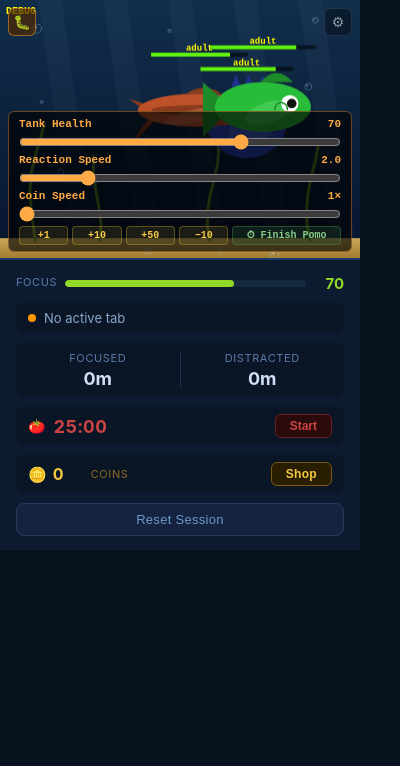
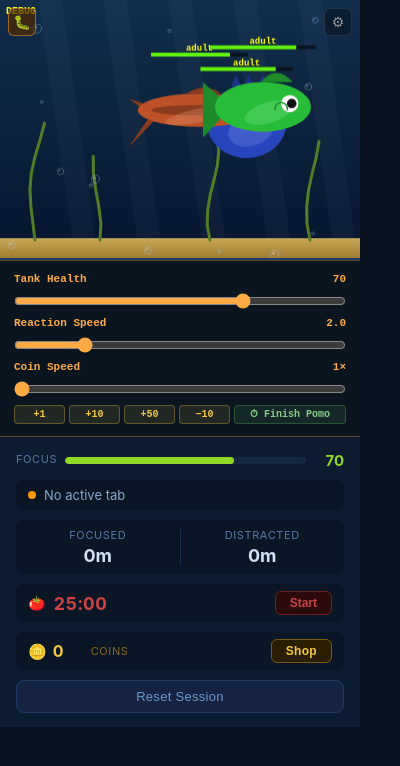
Before and after one commit to JackieYJC/FocusFishTankChromeExt, a browser extension: page src/popup/popup.html in a window 400 px wide. Both pictures are taken after a click on the button "Debug Mode". Drawn offline with Linux system fonts and the light colour scheme.

Commit message:
Move debug panel below tank canvas
Debug panel was positioned absolutely inside #tank-wrapper, overlapping
the fish. Move it into normal document flow between the canvas and the
info panel so it expands the popup height instead of covering the tank.

```diff
--- a/src/popup/popup.css
+++ b/src/popup/popup.css
@@ -46,15 +46,15 @@ body {
 
 #debug-panel {
   display: none;
-  position: absolute; bottom: 8px; left: 8px; right: 8px;
-  background: rgba(0,0,0,0.65);
-  border: 1px solid rgba(255,160,60,0.4);
-  border-radius: 6px;
-  padding: 6px 10px;
+  flex-direction: column; gap: 8px;
+  padding: 12px 14px;
+  background: #0a1520;
+  border-top: 1px solid rgba(255,160,60,0.35);
+  border-bottom: 1px solid rgba(255,160,60,0.35);
   color: #ffaa44;
   font: bold 11px monospace;
 }
-#debug-panel.visible { display: flex; flex-direction: column; gap: 4px; }
+#debug-panel.visible { display: flex; }
 #debug-health-row, #debug-rate-row, #debug-accrual-row { display: flex; justify-content: space-between; }
 #debug-health-slider, #debug-rate-slider, #debug-accrual-slider { width: 100%; accent-color: #ffaa44; cursor: ew-resize; }
 
```
Also changed, not shown: src/popup/popup.html (+2 -1 lines).
